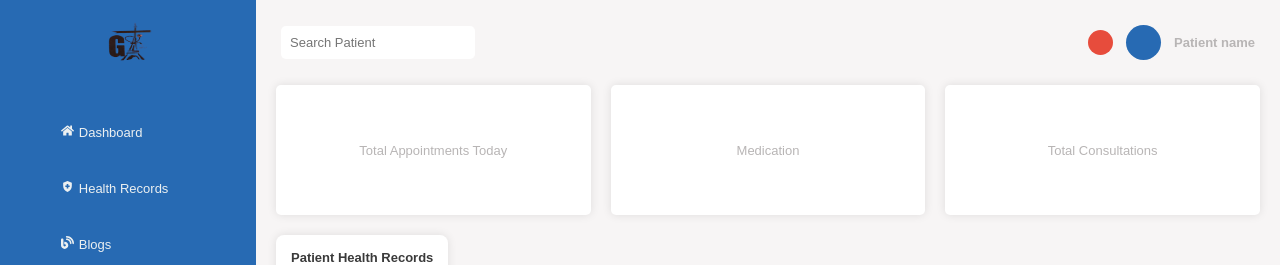
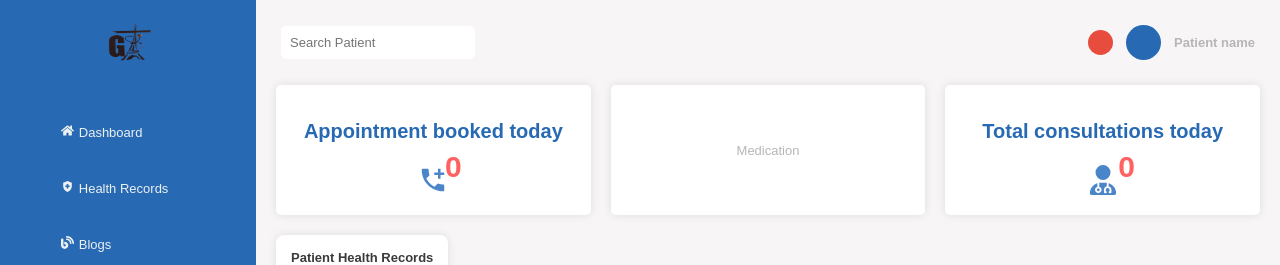
Before and after one commit to Ahamba-Ohale/Hospital-Management-Service-Frontend, a React (Vite) app in the folder client/: page /HealthRecord in a window 1280 px wide. Shown: the top 265 px of the page. Built offline with nearby package versions, Linux system fonts and the light colour scheme; no server answers; a web font is replaced by a local one.

Commit message:
health.jsx apis fetched to count daily patient and consultations after resolving patient.css conflict

```diff
--- a/client/src/Component/Admin/Health/Health.css
+++ b/client/src/Component/Admin/Health/Health.css
@@ -371,3 +371,46 @@
       width: 100%;
     }
   }
+
+  .today-appointment{
+    position: absolute;
+    top: 120px;
+    font-weight: bold;
+    color: #276AB3;
+  }
+  .appointment-booked-icon{
+    position: absolute;
+    top: 165px;
+    color: #105eb7c1;
+    font-size: 30px;
+  }
+  .total-appointment-number{
+    position: absolute;
+    top: 150px;
+    left: 445px;
+    color: rgba(255, 0, 0, 0.623);
+    font-size: 30px;
+    font-weight: 700;
+  }
+  .total-consultation{
+    position: absolute;
+    top: 120px;
+    font-weight: bold;
+    color: #276AB3;
+  }
+
+  .total-consultation-span{
+    position: absolute;
+    top: 150px;
+    right: 145px;
+    color: rgba(255, 0, 0, 0.623);
+    font-size: 30px;
+    font-weight: 700;
+  }
+
+  .total-consultation-icon{
+    position: absolute;
+    top: 165px;
+    color: #105eb7c1;
+    font-size: 30px;
+  }
--- a/client/src/Component/Admin/Health/Health.jsx
+++ b/client/src/Component/Admin/Health/Health.jsx
@@ -6,6 +6,8 @@ import Select from 'react-select';
 import DatePicker from "react-datepicker";
 import { useState, useEffect } from "react";
 import axios from "axios";
+import { MdAddCall } from "react-icons/md";
+import { FaUserDoctor } from "react-icons/fa6";
 
 const options = [
   { value: 'view', label: 'View', link: '/PatientHealthInfo' },
@@ -21,8 +23,10 @@ const gender = [
   { value: 'female', label: 'Female' },
 ];
 
+const apiUrl = 'http://localhost:8080/api'
+const Health = () => {
 
-const Health = () => {
+
   const [selectedOption, setSelectedOption] = useState(null);
 
   const [startDate, setStartDate] = useState(null);
@@ -36,7 +40,7 @@ const Health = () => {
     // Fetch data from the backend when the component mounts
     const fetchData = async () => {
       try {
-        const response = await axios.get("http://localhost:8080/api/Patients/");
+        const response = await axios.get(`${apiUrl}/Patients/`);
         setPatients(response.data);
       } catch (error) {
         console.error("Error fetching patients:", error);
@@ -45,6 +49,87 @@ const Health = () => {
 
     fetchData();
   }, []);
+
+
+
+
+
+  const [consultationCount, setconsultationCount] = useState(0);
+
+  useEffect(() => {
+    const fetchDailyconsultation = async () => {
+      try {
+        const response = await fetch(`${apiUrl}/consultation`);
+        const consultations = await response.json();
+
+        // Filter appointments created on the current day
+        const currentDate = new Date();
+        const currentDayconsultation = consultations.filter(consultation => {
+          const consultationCreatedAt = new Date(consultation.createdAt);
+          return consultationCreatedAt.getDate() === currentDate.getDate() &&
+                 consultationCreatedAt.getMonth() === currentDate.getMonth() &&
+                 consultationCreatedAt.getFullYear() === currentDate.getFullYear();
+        });
+
+        setconsultationCount(currentDayconsultation.length); // Update the state using setconsultationCount
+      } catch (error) {
+        console.error('Error fetching appointments:', error);
+      }
+    };
+
+    fetchDailyconsultation();
+
+    // Refresh the count at the start of each day
+    const interval = setInterval(() => {
+      setconsultationCount(0);
+      fetchDailyconsultation();
+    }, 86400000); // 24 hours in milliseconds
+
+    return () =>clearInterval(interval);
+  }, []);
+
+
+
+
+
+
+
+
+
+  const [userDayCount, setUserDayCount] = useState(0);
+
+  useEffect(() => {
+    const fetchDailyAppointment = async () => {
+      try {
+        const response = await fetch(`${apiUrl}/appointment`);
+        const appointments = await response.json();
+
+        // Filter appointments created on the current day
+        const currentDate = new Date();
+        const currentDayAppointments = appointments.filter(appointment => {
+          const appointmentCreatedAt = new Date(appointment.createdAt);
+          return appointmentCreatedAt.getDate() === currentDate.getDate() &&
+                 appointmentCreatedAt.getMonth() === currentDate.getMonth() &&
+                 appointmentCreatedAt.getFullYear() === currentDate.getFullYear();
+        });
+
+        setUserDayCount(currentDayAppointments.length);
+      } catch (error) {
+        console.error('Error fetching appointments:', error);
+      }
+    };
+
+    fetchDailyAppointment();
+
+    // Refresh the count at the start of each day
+    const interval = setInterval(() => {
+      setUserDayCount(0);
+      fetchDailyAppointment();
+    }, 86400000); // 24 hours in milliseconds
+
+    return () => clearInterval(interval);
+  }, []);
+
 
 
   return (
@@ -63,9 +148,17 @@ const Health = () => {
           </div>
 
           <div className="sub-header">
-            <div className="cards">Total Appointments Today</div>
+            <div className="cards">
+              <p className="today-appointment" style={{fontSize: '20px'}}>Appointment booked today</p>
+              <MdAddCall className="appointment-booked-icon"/>
+              <span className="total-appointment-number">{userDayCount}</span>
+            </div>
             <div className="cards">Medication</div>
-            <div className="cards">Total Consultations</div>
+            <div className="cards">
+              <p className="total-consultation" style={{fontSize: '20px'}}>Total consultations today</p>
+              <FaUserDoctor className="total-consultation-icon"/>
+              <span className="total-consultation-span">{consultationCount}</span>
+            </div>
           </div>
 
           <div className="page-title">
```
Also changed, not shown: 1 other file (tests, documents, lock files or other folders).
